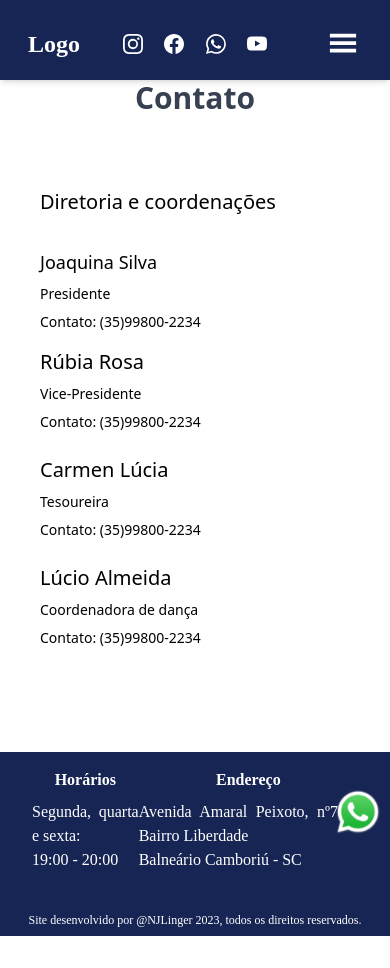
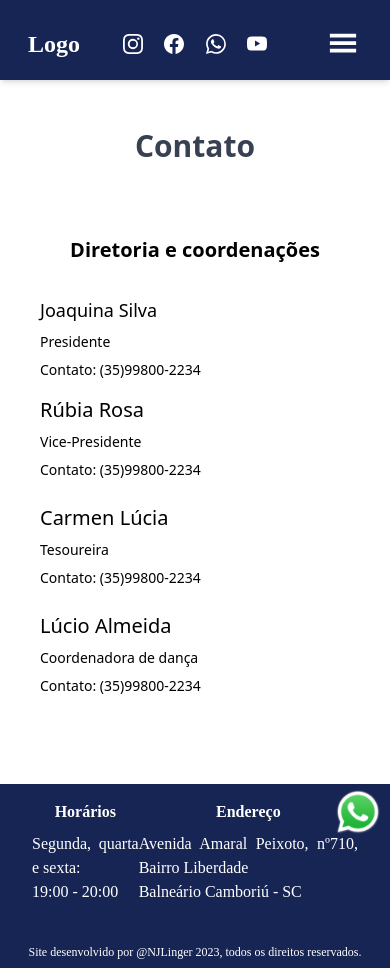
Before and after one commit to NataliaSRiber/dance_group_website_template, a Next.js app: page /Contact in a window 390 px wide. Before the commit the page ends 936 px from the top, so only its background shows below. Built offline with nearby package versions, Linux system fonts and the light colour scheme.

Commit message:
feat: it modifies contact pages to improve responsive

```diff
--- a/src/pages/Contact.tsx
+++ b/src/pages/Contact.tsx
@@ -11,7 +11,7 @@ const Contact = (props: any) => {
     return (
       <>
       <Nav />
-      <section className='flex flex-col py-20 md:px-20 px-10'>
+      <section className='flex flex-col md:py-32 pt-32 pb-16 md:px-20 px-10'>
       <h1 className='text-3xl md:text-5xl text-gray-700 font-semibold text-center pb-10'>Contato</h1>
         {/* <div className='border border-y-blue-900 py-14 border-x-white'>
           <h1 className='text-3xl md:text-5xl text-gray-700 font-semibold text-center pb-20'>Contato</h1>
@@ -35,7 +35,7 @@ const Contact = (props: any) => {
           </div>
         </div> */}
         <div className='pt-8 text-xl text-left'>
-          <h1 className='z md:pb-8 text-xl md:text-2xl pb-8'>Diretoria e coordenações</h1>
+          <h1 className='z md:pb-8 text-xl md:text-2xl pb-8 font-semibold text-center'>Diretoria e coordenações</h1>
           <div>
             <p className='font-medium text-lg md:text-lg pb-2'>Joaquina Silva</p>
             <p className='font-light text-sm md:text-lg pb-2'>Presidente</p>
```
